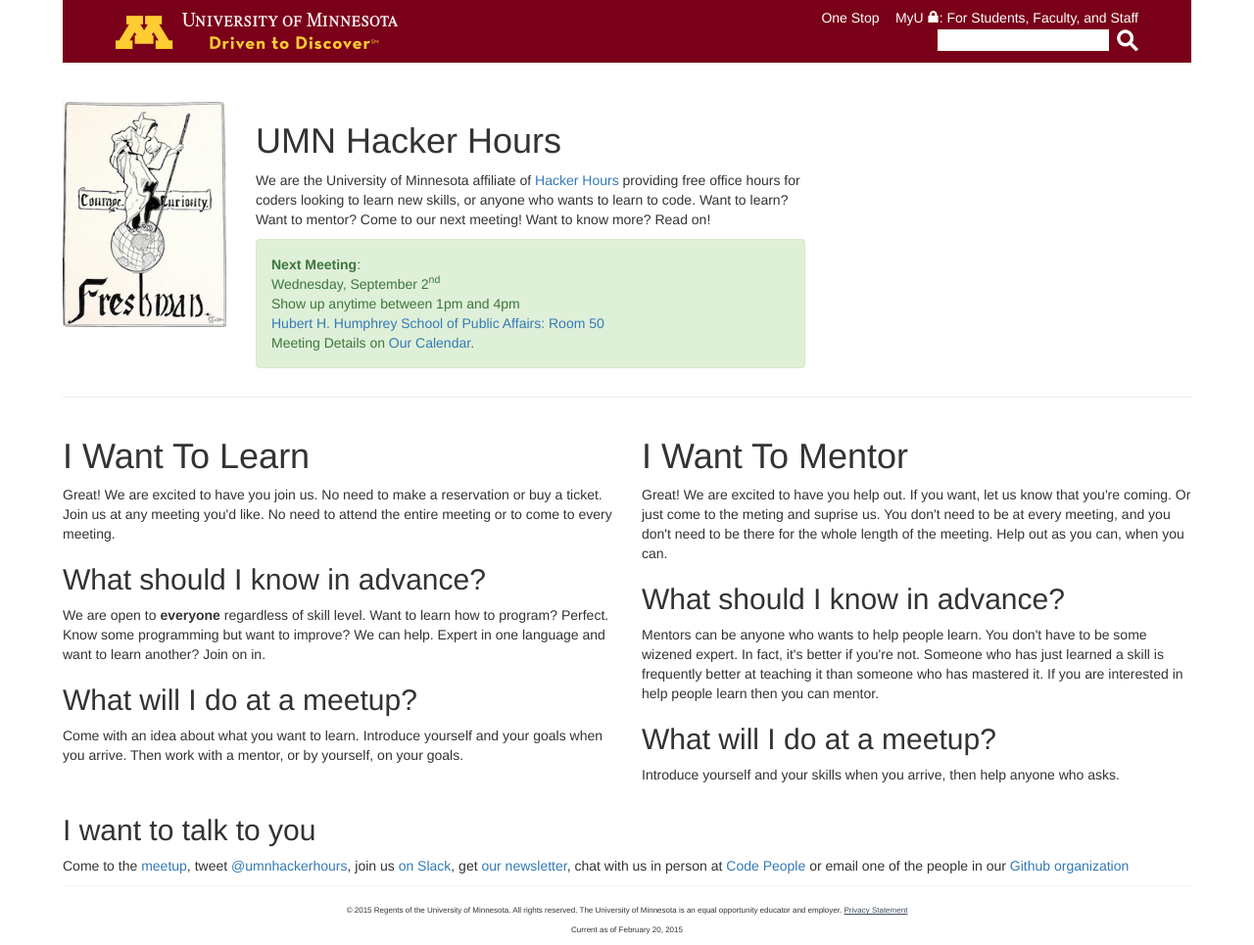
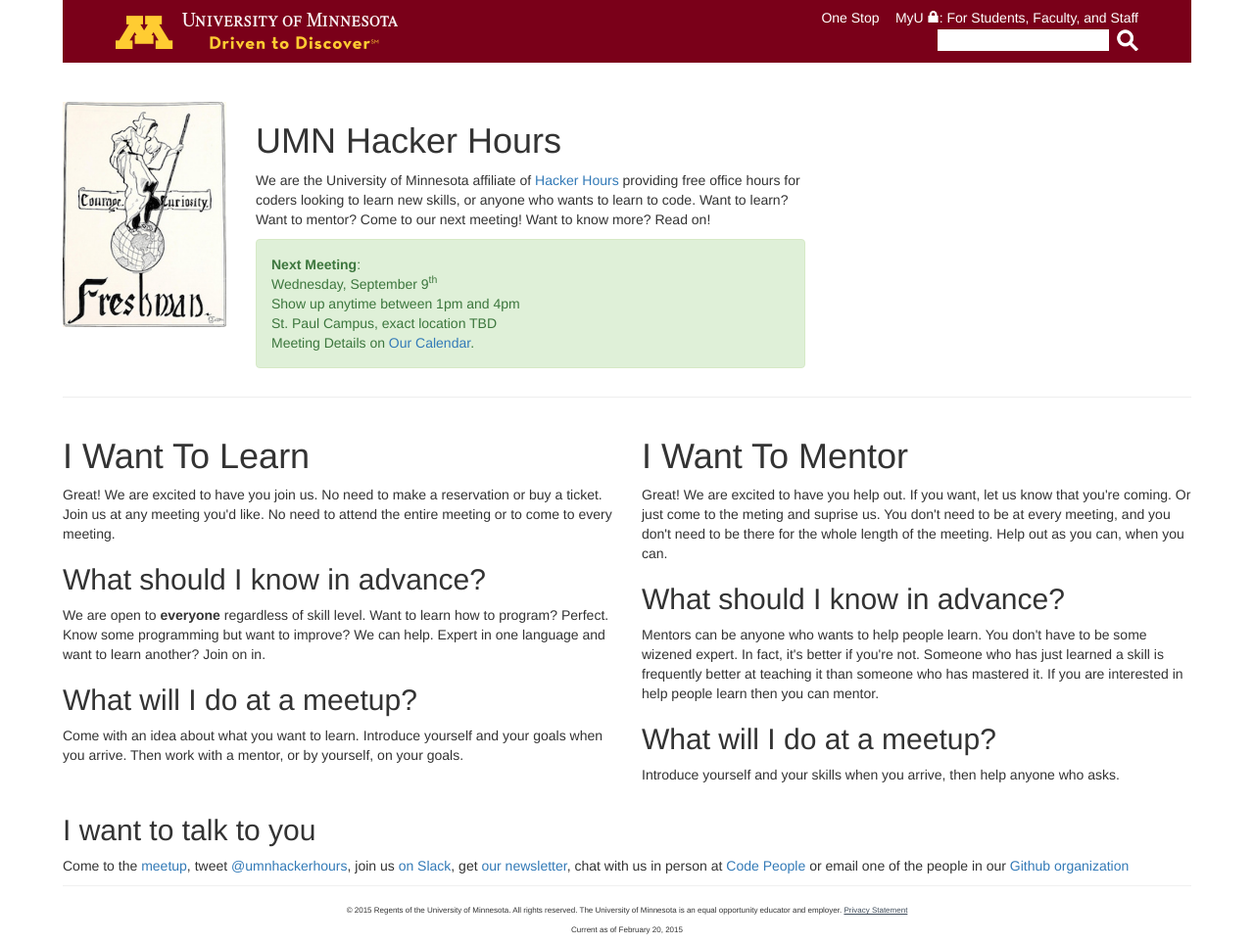
Before and after one commit to umnhackerhours/umnhackerhours.github.io, a Jekyll site: the page built from index.markdown, in a window 1280 px wide. Shown: the whole page at 98% size. Built offline with Jekyll 4.4.1, drawn with Linux system fonts in a browser that asks for light colours.

Commit message:
meeting update

```diff
--- a/index.markdown
+++ b/index.markdown
@@ -13,9 +13,9 @@ description: Home
       <div class="alert alert-success" role="alert">
         <a class="anchor" id="next_meeting"></a>
         <strong>Next Meeting</strong>:<br />
-        Wednesday, September 2<sup>nd</sup><br />
+        Wednesday, September 9<sup>th</sup><br />
         Show up anytime between 1pm and 4pm<br />
-        <a href="http://campusmaps.umn.edu/tc/building/HHHSPA/">Hubert H. Humphrey School of Public Affairs: Room 50</a><br />
+        St. Paul Campus, exact location TBD<br />
         Meeting Details on <a href="https://www.google.com/calendar/embed?src=umn.edu_ii9odmho4m63bsq19879mu0iis%40group.calendar.google.com&ctz=America/Chicago">Our Calendar</a>.
       </div>
     </div>
```
